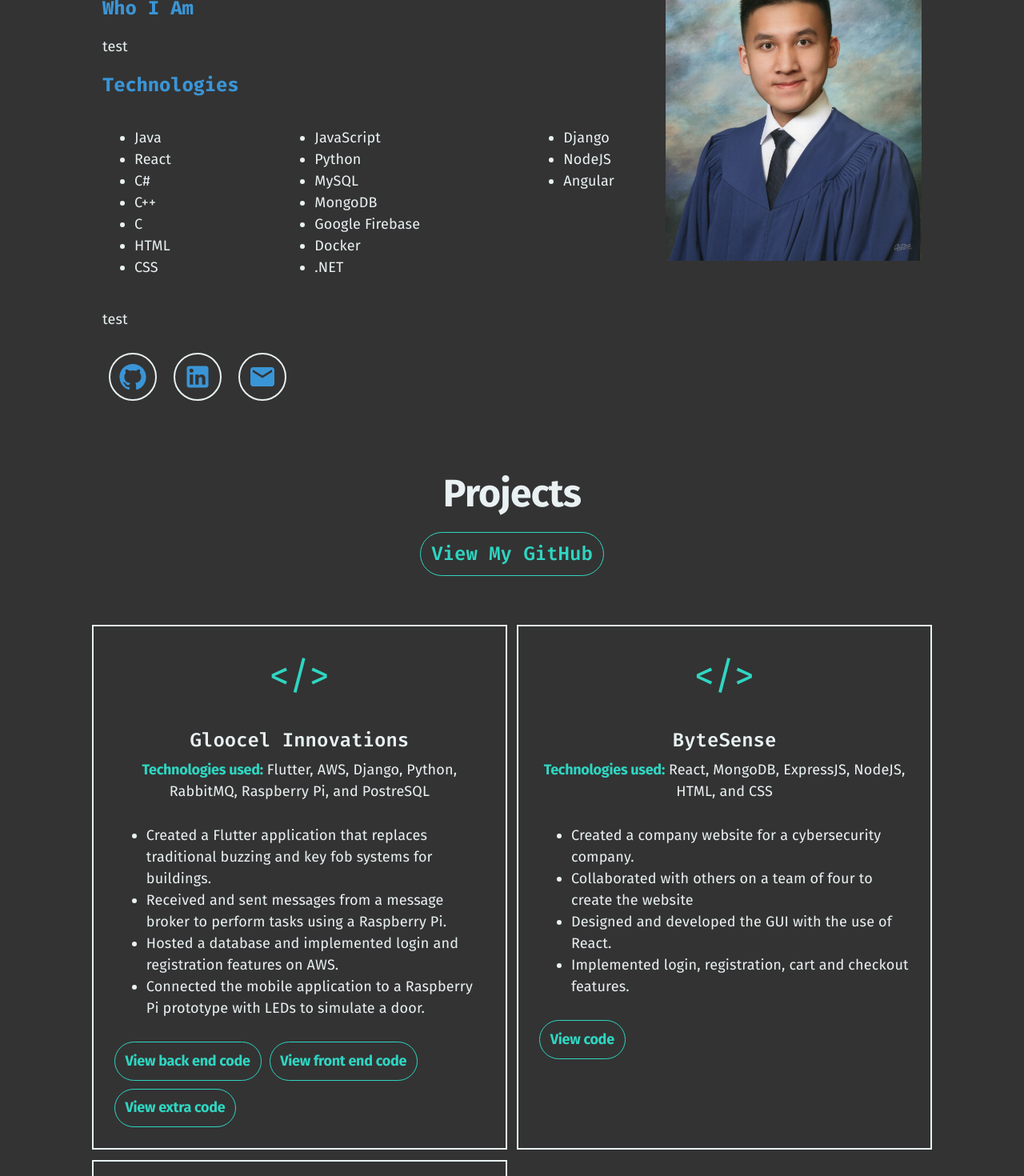
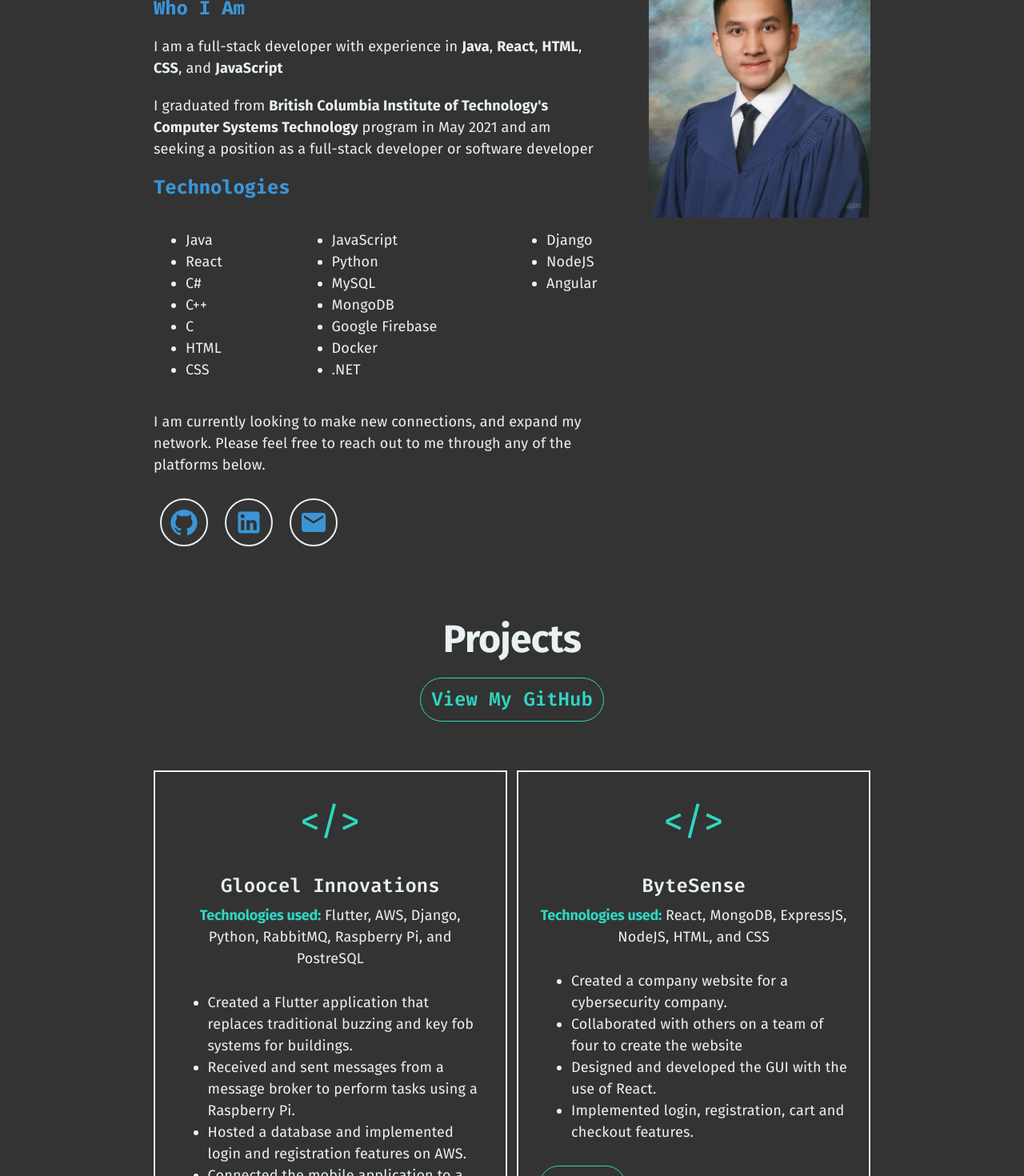
Before and after one commit to RiceDam/my-website, a React (Create React App) app: page / in a window 1280 px wide. Shown: the part 960-2430 px from the top of the page at 80% size. Built offline with nearby package versions, Linux system fonts and the light colour scheme.

Commit message:
updated text

```diff
--- a/src/components/About.js
+++ b/src/components/About.js
@@ -16,7 +16,7 @@ const tech_list2 = ["JavaScript", "Python", "MySQL", "MongoDB", "Google Firebase
 const tech_list3 = ["Django", "NodeJS", "Angular"];
 
 const AboutStyled = styled(Grid, {})(({ theme }) => ({
-    padding: "80px 10vw",
+    padding: "80px 15vw",
     scrollMarginTop: "150px",
     [theme.breakpoints.down('laptop')]: {
         flexDirection: "column-reverse",
@@ -64,7 +64,8 @@ export default function About() {
             >
                 <Typography variant="h1">About Me</Typography>
                 <Typography variant="h2" color="secondary">Who I Am</Typography>
-                <Typography variant="body1">test</Typography>
+                <Typography variant="body1">I am a full-stack developer with experience in <b>Java</b>, <b>React</b>, <b>HTML</b>, <b>CSS</b>, and <b>JavaScript</b></Typography>
+                <Typography variant="body1">I graduated from <b>British Columbia Institute of Technology's Computer Systems Technology</b> program in May 2021 and am seeking a position as a full-stack developer or software developer</Typography>
                 <Typography variant="h2" color="secondary">Technologies</Typography>
                 <TechStyled
                     container
@@ -100,7 +101,7 @@ export default function About() {
                         ))}
                     </ul>
                 </TechStyled>
-                <Typography>test</Typography>
+                <Typography>I am currently looking to make new connections, and expand my network. Please feel free to reach out to me through any of the platforms below.</Typography>
                 <Grid
                     container
                     direction="row"
--- a/src/components/Footer.js
+++ b/src/components/Footer.js
@@ -45,6 +45,7 @@ export default function Footer() {
                 container
                 direction="row"
                 gap="5px"
+                justifyContent="center"
                 sx={{
                     width: "fit-content"
                 }}
--- a/src/components/Project.js
+++ b/src/components/Project.js
@@ -30,7 +30,8 @@ const CodeButtonsStyled = styled(Grid, {})(({theme}) => ({
         flexDirection: "column",
         justifyContent: "center",
         alignItems: "center",
-        gap: "15px"
+        gap: "15px",
+        padding: "10px"
     }
 }));
 
--- a/src/components/ProjectList.js
+++ b/src/components/ProjectList.js
@@ -61,7 +61,7 @@ const ProjectsStyled = styled(Box, {})(({ theme }) => ({
     display: "grid",
     gridTemplateColumns: "repeat(2, 1fr)",
     gridAutoRows: "1fr",
-    padding: "4vw",
+    padding: "4vw 10vw",
     gap: "1vw",
     marginLeft: "5vw",
     marginRight: "5vw",
```
